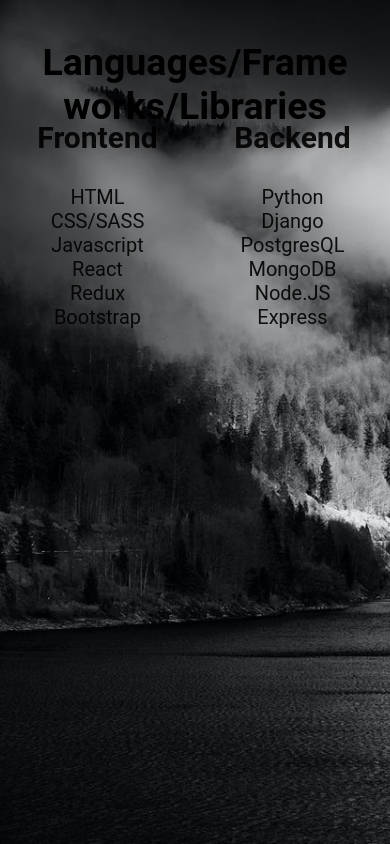
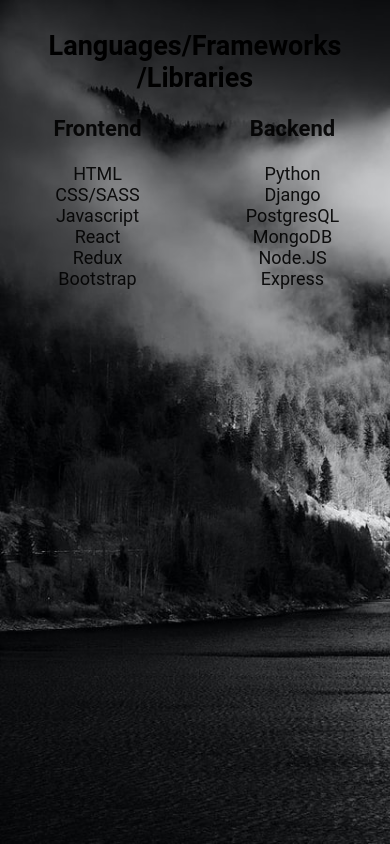
Before and after one commit to kretzbryan/portfolio-react, a React (Create React App) app: page /skills in a window 390 px wide. Built offline with nearby package versions, Linux system fonts and the light colour scheme.

Commit message:
responsive design

```diff
--- a/src/components/MainRight.js
+++ b/src/components/MainRight.js
@@ -50,7 +50,7 @@ const MainRight = ({ menuOpen, setMenuOpen, setCurrentWindow }) => {
 			</header>
 
 			{menuOpen ? (
-				<ul>
+				<ul className='porfolio__main-menu'>
 					<li>
 						<button
 							onClick={() => setCurrentWindow('about-me')}
--- a/src/components/Skills.js
+++ b/src/components/Skills.js
@@ -3,7 +3,12 @@ import React, { Fragment } from 'react';
 const Skills = () => {
 	return (
 		<section className='skill__container'>
-			<h2 className='section__title'> Languages/Frameworks/Libraries </h2>
+			<h2 className='section__title'>
+				{' '}
+				Languages/Frameworks
+				<br />
+				/Libraries{' '}
+			</h2>
 			<section className='skill__section'>
 				<div className='skill__card'>
 					<ul className='skill__list'>
--- a/src/index.css
+++ b/src/index.css
@@ -298,6 +298,12 @@ a.nav-link {
   align-items: flex-end;
   font-size: 1.4rem;
   padding: 2rem;
+  overflow-y: scroll;
+}
+@media (max-width: 412px) {
+  .about__container {
+    justify-content: flex-start;
+  }
 }
 .about__text {
   padding: 1rem;
@@ -340,18 +346,18 @@ a.nav-link {
 
 h2.section__title {
   font-size: 3.75rem;
-  height: 5rem;
   text-align: center;
   display: block;
   margin-top: 8rem;
   margin-bottom: 0;
   word-wrap: break-word;
   margin: 4rem auto 0;
+  padding-top: 1rem;
 }
-@media (max-width: 37.5em) {
+@media (max-width: 540px) {
   h2.section__title {
-    width: 80vw;
-    word-wrap: break-word;
+    margin-top: 2rem;
+    font-size: 2.7rem;
   }
 }
 
@@ -360,12 +366,6 @@ h2.section__title {
   justify-content: center;
   opacity: 0.9;
   border-radius: 5px;
-  height: calc(100% - 15rem);
-}
-@media (max-width: 37.5em) {
-  .skill__section {
-    top: initial;
-  }
 }
 
 .skill__card {
@@ -373,16 +373,16 @@ h2.section__title {
   width: 50%;
   height: 100%;
 }
-@media (max-width: 56.25em) {
-  .skill__card {
-    display: initial;
-  }
-}
 
 .skill__card h3 {
   font-size: 2.5rem;
   width: 100%;
   text-align: center;
+}
+@media (max-width: 540px) {
+  .skill__card h3 {
+    font-size: 2rem;
+  }
 }
 
 ul {
@@ -406,15 +406,30 @@ li {
   height: 100%;
   width: 100%;
   display: flex;
+  justify-content: center;
   flex-direction: column;
   overflow: scroll;
-  padding-bottom: 5rem;
+}
+@media (max-width: 750px) {
+  .skill__container {
+    justify-content: space-around;
+  }
 }
 .skill__list {
   text-align: center;
 }
+@media (max-width: 540px) {
+  .skill__list li {
+    font-size: 1.8rem;
+  }
+}
 .skill__list h3 {
   font-size: 3rem;
+}
+@media (max-width: 540px) {
+  .skill__list h3 {
+    font-size: 2.2rem;
+  }
 }
 
 .project__list {
@@ -498,11 +513,22 @@ ul.project__text.stack {
   width: 1px;
   background-color: #4e3f30;
 }
+@media (max-width: 750px) {
+  .project__card {
+    overflow-x: scroll;
+  }
+}
 .project__container {
   height: 100%;
   width: 60vw;
   display: flex;
   flex-direction: column;
+  overflow-x: scroll;
+}
+@media (max-width: 750px) {
+  .project__container {
+    width: 100%;
+  }
 }
 .project__image {
   width: 30rem;
@@ -566,6 +592,13 @@ ul.project__text.stack {
   display: flex;
   left: 0;
   justify-content: center;
+}
+.portfolio__main-menu {
+  padding: 0;
+  margin: 0;
+}
+.portfolio__main-menu li {
+  font-size: 2.7rem;
 }
 @media (max-width: 750px) {
   .portfolio__main {
@@ -828,10 +861,9 @@ ul.project__text.stack {
 .portfolio__main .right {
   position: relative;
 }
-.portfolio__main .left ul,
-.portfolio__main .right ul {
-  padding: 0;
-  margin: 0;
+.portfolio__main .left ul.skill__list,
+.portfolio__main .right ul.skill__list {
+  padding-bottom: 2rem;
 }
 .portfolio__main .left ul.project__text.stack,
 .portfolio__main .right ul.project__text.stack {
@@ -853,7 +885,6 @@ ul.project__text.stack {
 .portfolio__main .left li,
 .portfolio__main .right li {
   margin-bottom: 1.5rem;
-  font-size: 2.7rem;
   font-weight: 600;
 }
 @media (max-width: 750px) {
--- a/src/sass/pages/_about.scss
+++ b/src/sass/pages/_about.scss
@@ -52,6 +52,11 @@
 		align-items: flex-end;
 		font-size: 1.4rem;
 		padding: 2rem;
+		overflow-y: scroll;
+
+		@include respond(max412) {
+			justify-content: flex-start;
+		}
 	}
 
 	&__text {
--- a/src/sass/pages/_skills.scss
+++ b/src/sass/pages/_skills.scss
@@ -1,16 +1,16 @@
 h2.section__title {
 	font-size: 3.75rem;
-	height: 5rem;
 	text-align: center;
 	display: block;
 	margin-top: 8rem;
 	margin-bottom: 0;
 	word-wrap: break-word;
 	margin: 4rem auto 0;
+	padding-top: 1rem;
 
-	@include respond(phone) {
-		width: 80vw;
-		word-wrap: break-word;
+	@include respond(max540) {
+		margin-top: 2rem;
+		font-size: 2.7rem;
 	}
 }
 
@@ -20,26 +20,22 @@ h2.section__title {
 	// align-items: center;
 	opacity: 0.9;
 	border-radius: 5px;
-	height: calc(100% - 15rem);
-
-	@include respond(phone) {
-		top: initial;
-	}
 }
 
 .skill__card {
 	display: block;
 	width: 50%;
 	height: 100%;
-	@include respond(tab-port) {
-		display: initial;
-	}
 }
 
 .skill__card h3 {
 	font-size: 2.5rem;
 	width: 100%;
 	text-align: center;
+
+	@include respond(max540) {
+		font-size: 2rem;
+	}
 }
 
 ul {
@@ -62,16 +58,29 @@ li {
 	&__container {
 		height: 100%;
 		width: 100%;
+		@include respond(max750) {
+			justify-content: space-around;
+		}
 		display: flex;
+		justify-content: center;
 		flex-direction: column;
 		overflow: scroll;
-		padding-bottom: 5rem;
 	}
 
 	&__list {
 		text-align: center;
+
+		& li {
+			@include respond(max540) {
+				font-size: 1.8rem;
+			}
+		}
+
 		& h3 {
 			font-size: 3rem;
+			@include respond(max540) {
+				font-size: 2.2rem;
+			}
 		}
 	}
 }
```
Also changed, not shown: src/sass/abstracts/_mixins.scss (+21 -0 lines), src/sass/pages/_portfolio__main.scss (+13 -3 lines), src/sass/pages/_projects.scss (+9 -0 lines), 1 other file (tests, documents, lock files or other folders).
